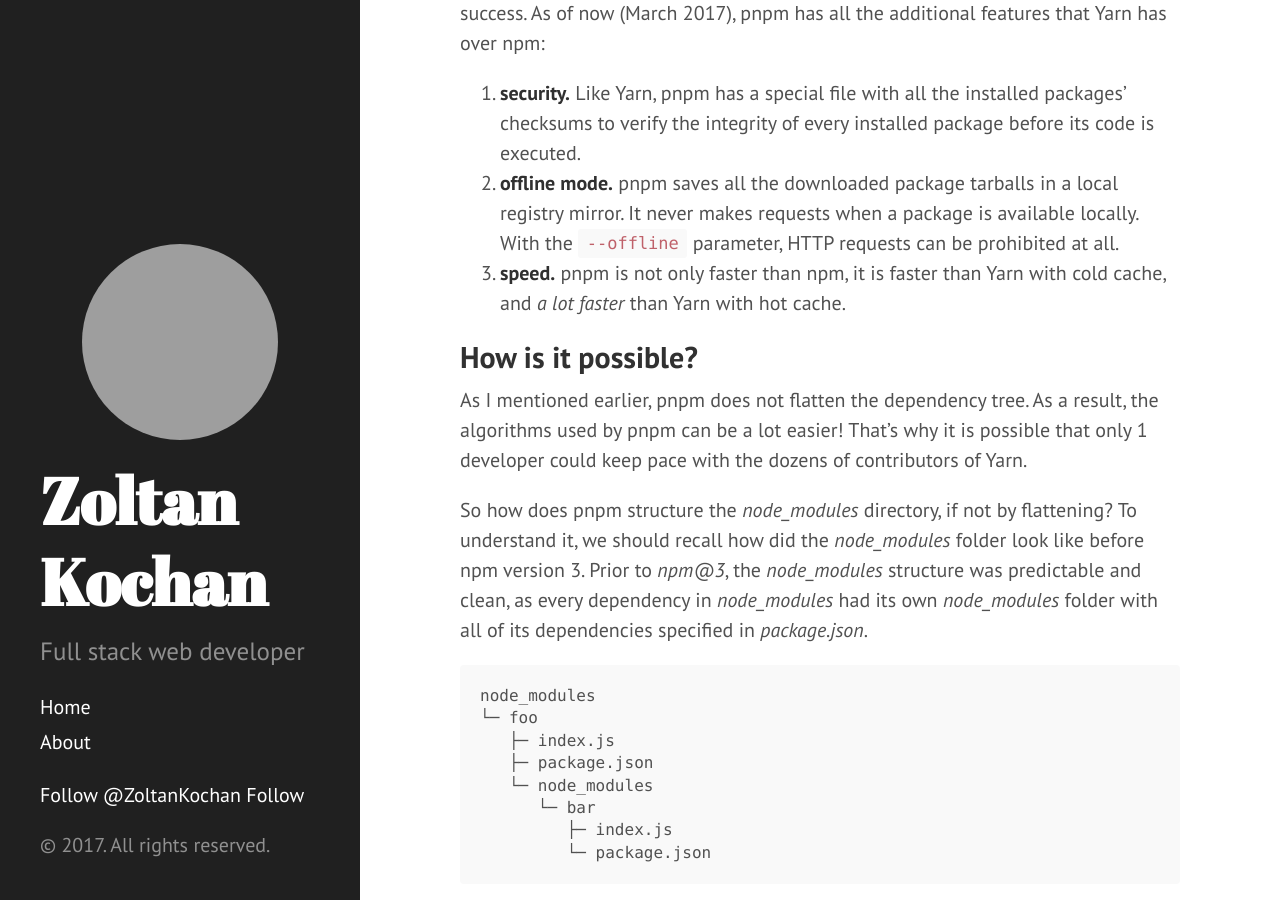
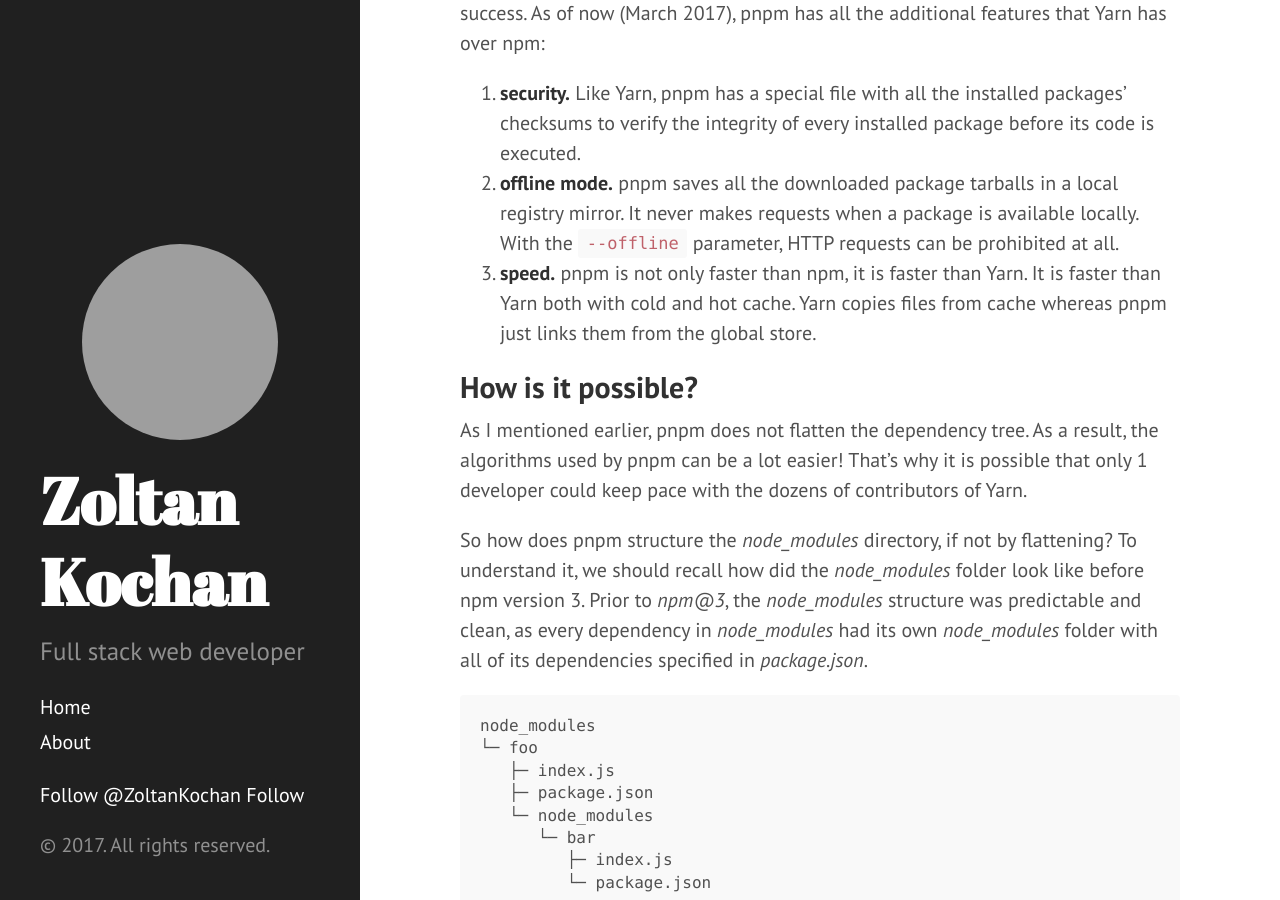
Before and after one commit to zkochan/zkochan.github.io, a Jekyll site: the page built from _posts/2017-03-19-why-should-we-use-pnpm.md, in a window 1280 px wide and 900 px high, scrolled down 1000 px. Built offline with Jekyll 4.4.1, drawn with Linux system fonts in a browser that asks for light colours; comment, search, counter and statistics services are not loaded; grey boxes are pictures that could not be loaded.

Commit message:
Update 2017-03-19-why-should-we-use-pnpm.md

```diff
--- a/_posts/2017-03-19-why-should-we-use-pnpm.md
+++ b/_posts/2017-03-19-why-should-we-use-pnpm.md
@@ -41,8 +41,7 @@
 2. **offline mode.** pnpm saves all the downloaded package tarballs in a local registry mirror.
 It never makes requests when a package is available locally. With the `--offline` parameter,
 HTTP requests can be prohibited at all.
-3. **speed.** pnpm is not only faster than npm, it is faster than Yarn with cold cache, and _a
-lot faster_ than Yarn with hot cache.
+3. **speed.** pnpm is not only faster than npm, it is faster than Yarn. It is faster than Yarn both with cold and hot cache. Yarn copies files from cache whereas pnpm just links them from the global store.
 
 ## How is it possible?
 
```
